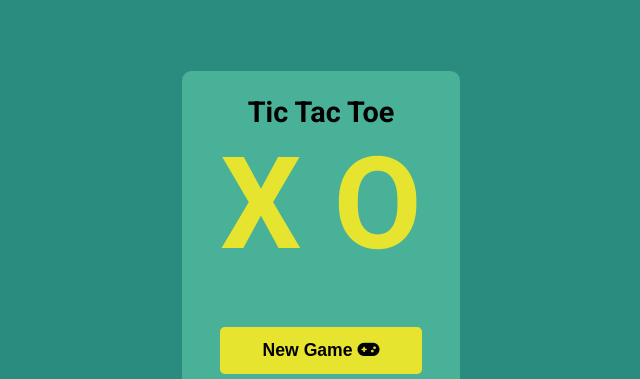
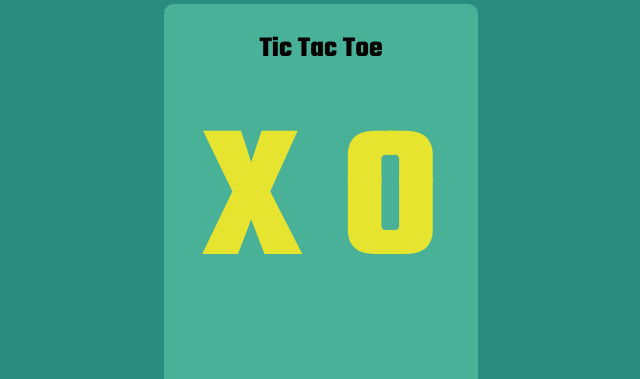
Before and after one commit to cuber-dev/Tic-Tac-Toe, a plain HTML site: page index.html in a window 1280 px wide. Shown: the part 138-517 px from the top of the page, without its empty margins (319-959 px from the left). Drawn offline with Linux system fonts and the light colour scheme.

Commit message:
hduuduff

```diff
--- a/index.html
+++ b/index.html
@@ -5,13 +5,13 @@
   <meta http-equiv="X-UA-Compatible" content="IE=Edge">
   <meta name="viewport" content="width=device-width, initial-scale=1">
 
-  <title>Tic-tac-toe</title>
+  <title>Tic-Tac-Toe</title>
 
   <link rel="stylesheet" href="style.css">
    <!-- Google fonts  -->
   <link rel="preconnect" href="https://fonts.googleapis.com">
   <link rel="preconnect" href="https://fonts.gstatic.com" crossorigin>
-  <link href="https://fonts.googleapis.com/css2?family=Roboto:wght@400;500;700&display=swap" rel="stylesheet">
+  <link href="https://fonts.googleapis.com/css2?family=Teko:wght@400;500;700&display=swap" rel="stylesheet">
   <!-- Font Awesome -->
   <script src="https://kit.fontawesome.com/a2fa536777.js" crossorigin="anonymous">
   </script>
--- a/style.css
+++ b/style.css
@@ -1,9 +1,9 @@
 body {
-   font-family: 'Roboto', sans-serif;
-   padding: 0;
-   margin:0;
-   min-height: 100vh;
-   background: #2A8B7F;
+  font-family: 'Teko', sans-serif;
+  padding: 0;
+  margin:0;
+  min-height: 100vh;
+  background: #2A8B7F;
   display: flex;
   justify-content: center;
   align-items: center;
@@ -120,7 +120,7 @@ img.show{
   gap: 3rem;
 }
 .first-page.home main .icons-container{
-  font-size: 8rem;
+  font-size: 12rem;
   font-weight: bold;
   color: var(--theme-2);
 }
@@ -491,9 +491,9 @@ img.show{
   font-weight: bold;
 }
 .last-page.play-ground .match-indicator-container #match-para{
-  font-size: 1rem;
+  font-size: 1.3rem;
   opacity: 0.8;
-  line-height: 30px;
+  line-height: 25px;
   color: var(--white);
   text-align: justify;
 }
```
